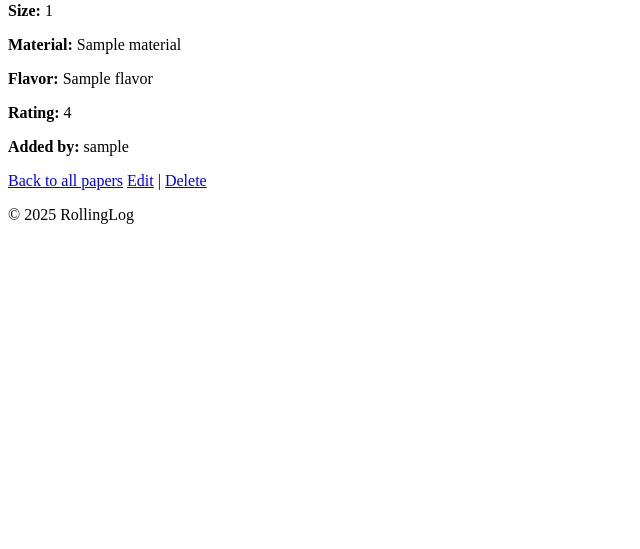
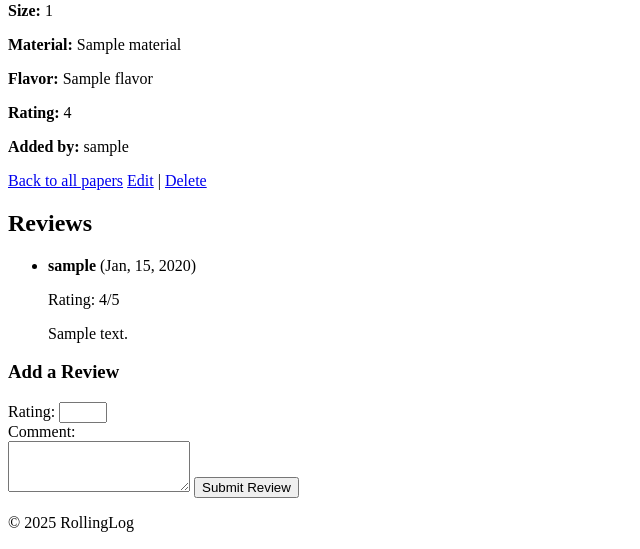
Before and after one commit to danielsangronis1386/rollinglog, a Django app: template rollinglog/catalog/templates/papers/detail.html in a window 1280 px wide. Shown: the part 251-800 px from the top of the page, without its empty margins (0-640 px from the left). Run offline with Django 5.2, Linux system fonts and the light colour scheme; the template is opened without the code that fills it: most values are stand-ins (such as "Sample title", 1, 10 or a date in 2020).

Commit message:
update detail.html with the review section

```diff
--- a/rollinglog/catalog/templates/papers/detail.html
+++ b/rollinglog/catalog/templates/papers/detail.html
@@ -13,4 +13,35 @@
     <a href="{% url 'paper-update' paper.id %}">Edit</a> |
     <a href="{% url 'paper-delete' paper.id %}">Delete</a>
 </section>
+
+<section class="reviews">
+    <h2>Reviews</h2>
+    {% if paper.reviews.all %}
+        <ul>
+            {% for review in paper.reviews.all %}
+                <li>
+                    <p><strong>{{ review.user.username }}</strong> ({{ review.created_at|date:"M, d, Y"}})</p>
+                    <p>Rating: {{ review.rating }}/5</p>
+                    <p>{{ review.comment }}</p>
+                </li>
+            {% endfor %}
+        </ul>
+    {% else %}
+        <p>No review yet.</p>
+    {% endif %}
+</section>
+
+<section class="add-review">
+    <h3>Add a Review</h3>
+    <form method="POST" action="{% url 'add-review' paper.id %}">
+        {% csrf_token %}
+        <label for="rating">Rating:</label>
+        <input type="number" name="rating" min="1" max="5" required><br>
+
+        <label for="comment">Comment:</label><br>
+        <textarea name="comment" rows="3"></textarea>
+
+        <button type="submit">Submit Review</button>
+    </form>
+</section>
 {% endblock %}
```
